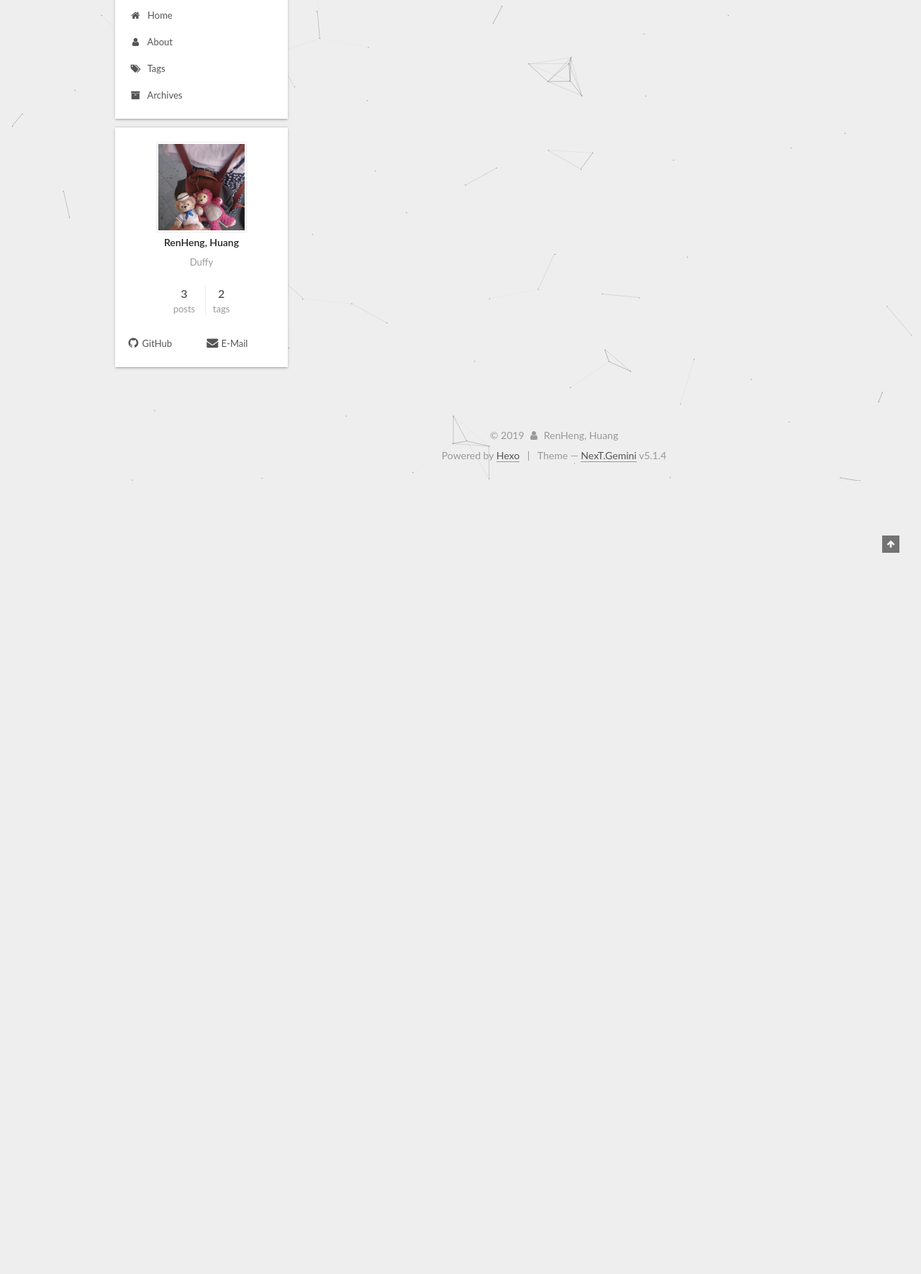
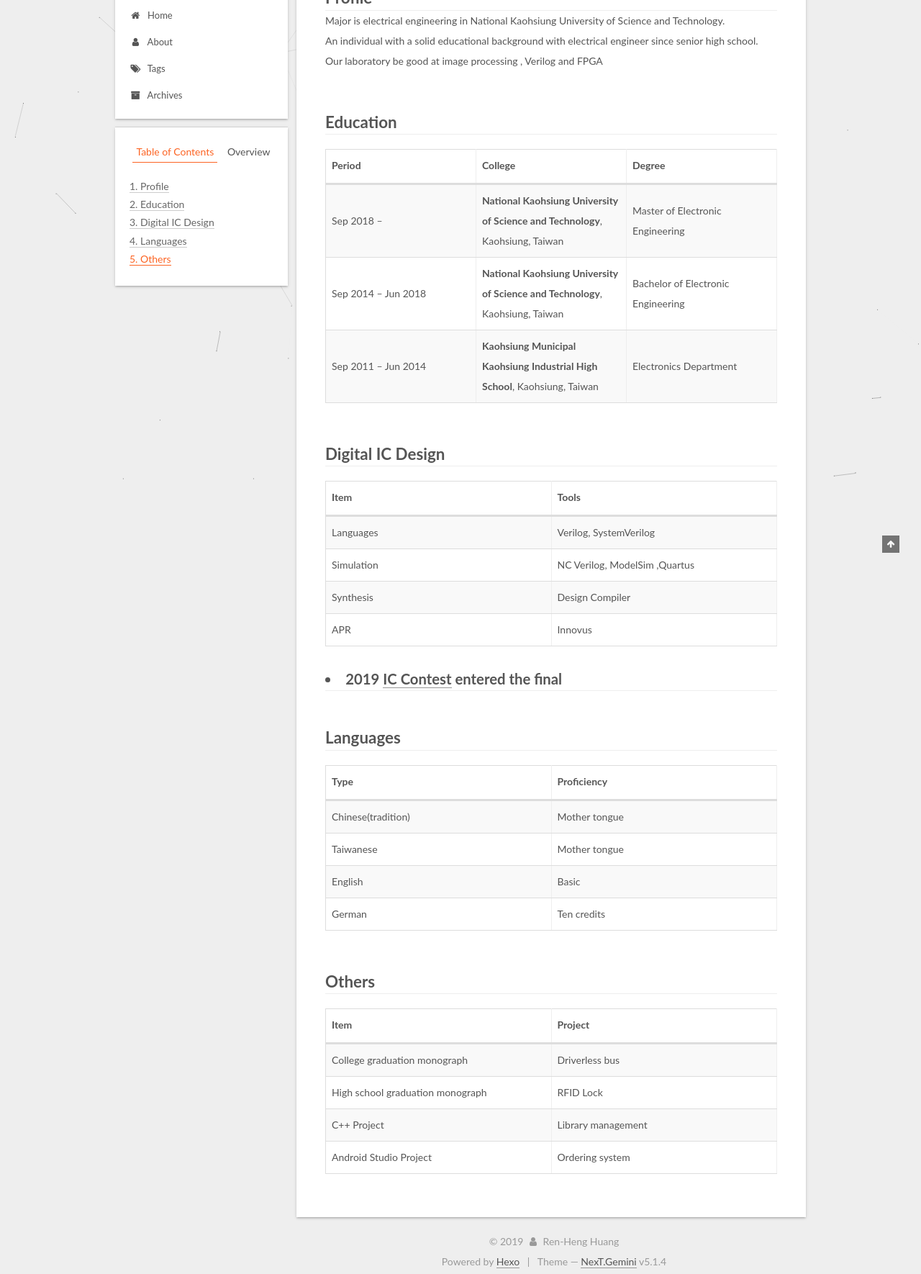
Before and after one commit to 1103105303/1103105303.github.io, a plain HTML site: page about/index.html in a window 1280 px wide. Shown: the part 132-1902 px from the top of the page at 72% size. Before the commit the page ends 800 px from the top, so only its background shows below. Drawn offline with Linux system fonts and the light colour scheme.

Commit message:
Site updated: 2019-06-24 01:04:47

```diff
--- a/about/index.html
+++ b/about/index.html
@@ -79,17 +79,17 @@
 
 
 
-<meta name="description" content="Duffy">
+<meta name="description" content="Profile Major is electrical engineering in National Kaohsiung University of Science and Technology.An individual with a solid educational background with electrical engineer since senior high school.">
 <meta property="og:type" content="website">
-<meta property="og:title" content="about">
+<meta property="og:title" content="Ren-Heng Huang">
 <meta property="og:url" content="http://yoursite.com/about/index.html">
 <meta property="og:site_name" content="RenHeng&#39;s blog">
-<meta property="og:description" content="Duffy">
+<meta property="og:description" content="Profile Major is electrical engineering in National Kaohsiung University of Science and Technology.An individual with a solid educational background with electrical engineer since senior high school.">
 <meta property="og:locale" content="default">
-<meta property="og:updated_time" content="2019-06-18T16:55:31.182Z">
+<meta property="og:updated_time" content="2019-06-23T17:04:11.228Z">
 <meta name="twitter:card" content="summary">
-<meta name="twitter:title" content="about">
-<meta name="twitter:description" content="Duffy">
+<meta name="twitter:title" content="Ren-Heng Huang">
+<meta name="twitter:description" content="Profile Major is electrical engineering in National Kaohsiung University of Science and Technology.An individual with a solid educational background with electrical engineer since senior high school.">
 
 
 
@@ -125,7 +125,7 @@
 
 
 
-  <title>about | RenHeng's blog</title>
+  <title>Ren-Heng Huang | RenHeng's blog</title>
 
 
 
@@ -245,7 +245,7 @@
     <div class="post-block page">
       <header class="post-header">
 
-	<h1 class="post-title" itemprop="name headline">about</h1>
+	<h1 class="post-title" itemprop="name headline">Ren-Heng Huang</h1>
 
 
 
@@ -257,6 +257,103 @@
       <div class="post-body">
 
 
+          <h1 id="Profile"><a href="#Profile" class="headerlink" title=" Profile "></a><br> Profile <br></h1><p>Major is electrical engineering in National Kaohsiung University of Science and Technology.<br>An individual with a solid educational background with electrical engineer since senior high school.<br>Our laboratory be good at image processing , Verilog and FPGA</p>
+<h1 id="Education"><a href="#Education" class="headerlink" title=" Education "></a><br> Education <br></h1><table>
+<thead>
+<tr>
+<th>Period</th>
+<th align="center">College</th>
+<th align="right">Degree</th>
+</tr>
+</thead>
+<tbody><tr>
+<td>Sep 2018 –</td>
+<td align="center"><strong>National Kaohsiung University of Science and Technology</strong>, Kaohsiung, Taiwan</td>
+<td align="right">Master of Electronic Engineering</td>
+</tr>
+<tr>
+<td>Sep 2014 – Jun 2018</td>
+<td align="center"><strong>National Kaohsiung University of Science and Technology</strong>, Kaohsiung, Taiwan</td>
+<td align="right">Bachelor of Electronic Engineering</td>
+</tr>
+<tr>
+<td>Sep 2011 – Jun 2014</td>
+<td align="center"><strong>Kaohsiung Municipal Kaohsiung Industrial High School</strong>, Kaohsiung, Taiwan</td>
+<td align="right">Electronics Department</td>
+</tr>
+</tbody></table>
+<h1 id="Digital-IC-Design"><a href="#Digital-IC-Design" class="headerlink" title=" Digital IC Design "></a><br> Digital IC Design <br></h1><table>
+<thead>
+<tr>
+<th>Item</th>
+<th align="center">Tools</th>
+</tr>
+</thead>
+<tbody><tr>
+<td>Languages</td>
+<td align="center">Verilog, SystemVerilog</td>
+</tr>
+<tr>
+<td>Simulation</td>
+<td align="center">NC Verilog, ModelSim ,Quartus</td>
+</tr>
+<tr>
+<td>Synthesis</td>
+<td align="center">Design Compiler</td>
+</tr>
+<tr>
+<td>APR</td>
+<td align="center">Innovus</td>
+</tr>
+</tbody></table>
+<h2 id="2019-IC-Contest-entered-the-final"><a href="#2019-IC-Contest-entered-the-final" class="headerlink" title="2019 IC Contest entered the final "></a><li>2019 <a href="https://icdc.ee.nsysu.edu.tw/2019/index2.php?page=Intro" target="_blank" rel="noopener">IC Contest</a> entered the final </li></h2><h1 id="Languages"><a href="#Languages" class="headerlink" title=" Languages "></a><br> Languages <br></h1><table>
+<thead>
+<tr>
+<th>Type</th>
+<th align="center">Proficiency</th>
+</tr>
+</thead>
+<tbody><tr>
+<td>Chinese(tradition)</td>
+<td align="center">Mother tongue</td>
+</tr>
+<tr>
+<td>Taiwanese</td>
+<td align="center">Mother tongue</td>
+</tr>
+<tr>
+<td>English</td>
+<td align="center">Basic</td>
+</tr>
+<tr>
+<td>German</td>
+<td align="center">Ten credits</td>
+</tr>
+</tbody></table>
+<h1 id="Others"><a href="#Others" class="headerlink" title=" Others "></a><br> Others <br></h1><table>
+<thead>
+<tr>
+<th>Item</th>
+<th align="center">Project</th>
+</tr>
+</thead>
+<tbody><tr>
+<td>College graduation monograph</td>
+<td align="center">Driverless bus</td>
+</tr>
+<tr>
+<td>High school graduation monograph</td>
+<td align="center">RFID Lock</td>
+</tr>
+<tr>
+<td>C++ Project</td>
+<td align="center">Library management</td>
+</tr>
+<tr>
+<td>Android Studio Project</td>
+<td align="center">Ordering system</td>
+</tr>
+</tbody></table>
 
 
       </div>
@@ -299,14 +396,23 @@
 
 
 
+        <ul class="sidebar-nav motion-element">
+          <li class="sidebar-nav-toc sidebar-nav-active" data-target="post-toc-wrap">
+            Table of Contents
+          </li>
+          <li class="sidebar-nav-overview" data-target="site-overview-wrap">
+            Overview
+          </li>
+        </ul>
 
-      <section class="site-overview-wrap sidebar-panel sidebar-panel-active">
+
+      <section class="site-overview-wrap sidebar-panel">
         <div class="site-overview">
           <div class="site-author motion-element" itemprop="author" itemscope itemtype="http://schema.org/Person">
 
-              <img class="site-author-image" itemprop="image" src="/uploads/duffy.jpg" alt="RenHeng, Huang">
+              <img class="site-author-image" itemprop="image" src="/uploads/duffy.jpg" alt="Ren-Heng Huang">
 
-              <p class="site-author-name" itemprop="name">RenHeng, Huang</p>
+              <p class="site-author-name" itemprop="name">Ren-Heng Huang</p>
               <p class="site-description motion-element" itemprop="description">Duffy</p>
           </div>
 
@@ -370,6 +476,22 @@
       </section>
 
 
+      <!--noindex-->
+        <section class="post-toc-wrap motion-element sidebar-panel sidebar-panel-active">
+          <div class="post-toc">
+
+
+
+
+
+
+              <div class="post-toc-content"><ol class="nav"><li class="nav-item nav-level-1"><a class="nav-link" href="#Profile"><span class="nav-number">1.</span> <span class="nav-text"> Profile </span></a></li><li class="nav-item nav-level-1"><a class="nav-link" href="#Education"><span class="nav-number">2.</span> <span class="nav-text"> Education </span></a></li><li class="nav-item nav-level-1"><a class="nav-link" href="#Digital-IC-Design"><span class="nav-number">3.</span> <span class="nav-text"> Digital IC Design </span></a><ol class="nav-child"><li class="nav-item nav-level-2"><a class="nav-link" href="#2019-IC-Contest-entered-the-final"><span class="nav-number">3.1.</span> <span class="nav-text">2019 IC Contest entered the final </span></a></li></ol></li><li class="nav-item nav-level-1"><a class="nav-link" href="#Languages"><span class="nav-number">4.</span> <span class="nav-text"> Languages </span></a></li><li class="nav-item nav-level-1"><a class="nav-link" href="#Others"><span class="nav-number">5.</span> <span class="nav-text"> Others </span></a></li></ol></div>
+
+
+          </div>
+        </section>
+      <!--/noindex-->
+
 
 
 
@@ -387,7 +509,7 @@
   <span class="with-love">
     <i class="fa fa-user"></i>
   </span>
-  <span class="author" itemprop="copyrightHolder">RenHeng, Huang</span>
+  <span class="author" itemprop="copyrightHolder">Ren-Heng Huang</span>
 
 
 </div>
```
Also changed, not shown: 2019/06/20/hexo_tutorial/index.html (+4 -4 lines), 2019/06/21/ZedBoard-Blinking-Light/index.html (+4 -4 lines), 2019/06/23/Zedboard_Custom_IP/index.html (+4 -4 lines), archives/2019/06/index.html (+3 -3 lines), archives/2019/index.html (+3 -3 lines), archives/index.html (+3 -3 lines), index.html (+6 -6 lines), tags/Hexo-Tutorial/index.html (+3 -3 lines), tags/ZedBoard/index.html (+3 -3 lines), tags/index.html (+3 -3 lines).
